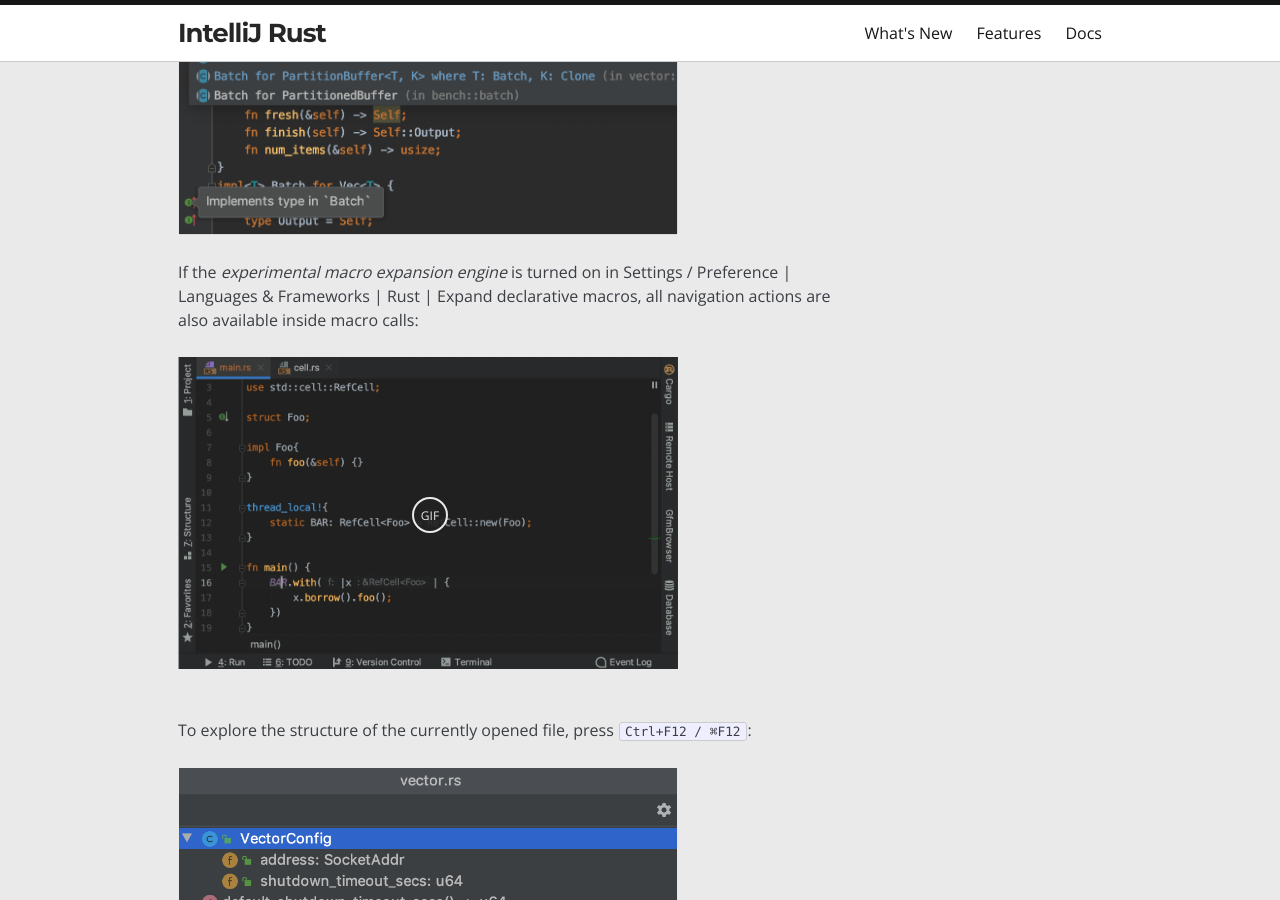
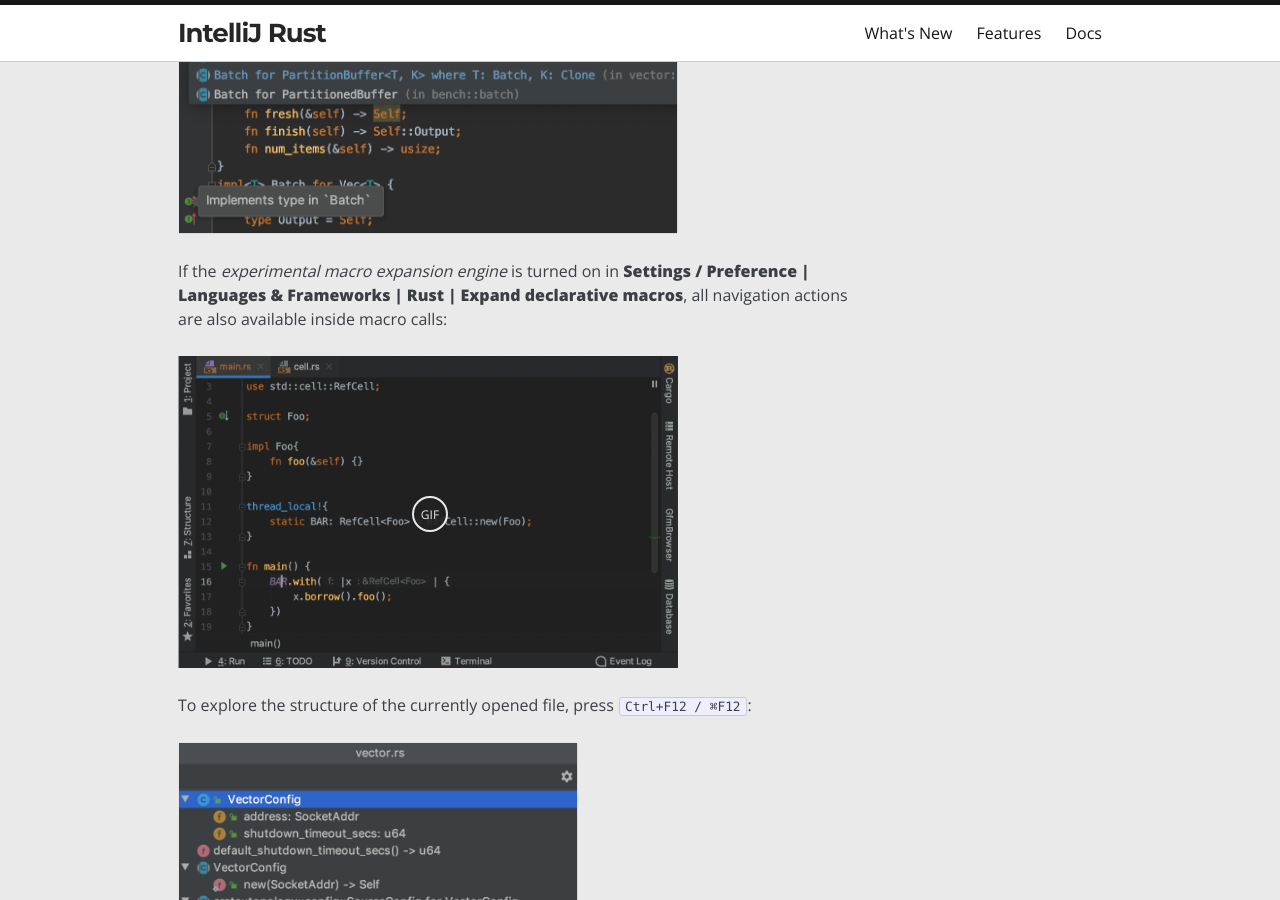
Before and after one commit to intellij-rust/intellij-rust.github.io, a Jekyll site: the page built from features.html, in a window 1280 px wide and 900 px high, scrolled down 8383 px. Built offline with Jekyll 4.4.1, drawn with Linux system fonts in a browser that asks for light colours; nearby versions of some CDN libraries; some web fonts are replaced.

Commit message:
Features - cleanup

```diff
--- a/features.html
+++ b/features.html
@@ -72,9 +72,7 @@
     <td>You can also get the type information by calling <strong>Type Info</strong> (<code>Ctrl + Shift + P / ⌃⇧P</code>) for a selected expression:</td>
   </tr>
   <tr>
-    <td><!--img class="gif" data-wait="true" data-scope="gif-scope" width=450
-             src="/assets/features/smart_editor/hints_change.png" data-gif="/assets/features/smart_editor/hints_change.gif"/-->
-      <img class="gif" data-wait="true" data-scope="gif-scope" width=450
+    <td><img class="gif" data-wait="true" data-scope="gif-scope" width=450
                src="/assets/features/smart_editor/hints_inlay.png" data-gif="/assets/features/smart_editor/hints_inlay.gif"/></td>
     <td><img class="gif" data-wait="true" data-scope="gif-scope" width=500
              src="/assets/features/smart_editor/type_info.png" data-gif="/assets/features/smart_editor/type_info.gif"/></td>
@@ -100,17 +98,18 @@
   <h3>Macro expansion popup</h3>
 <p>To explore the expansion of any declarative macro in your code, press <code>Alt/⌥ + Enter</code> and choose to view either one-step or full recursive expansion. This feature is a part of the macro expansion functionality that affects most of the code insight.
 </p>
-<p>
-<img class="gif" data-wait="true" data-scope="gif-scope" width=600
+<div class="pic">
+<img class="gif" data-wait="true" data-scope="gif-scope" width=550
      src="/assets/features/smart_editor/macro_expansion.png" data-gif="/assets/features/smart_editor/macro_expansion.gif"/>
-</p>
+</div>
+<p></p>
 
   <h3>Doc comments highlighting</h3>
 <p>Code block inside Doc comments are treated as valid Rust code: you get full code insight including syntax highlighting, completion, and intentions.</p>
-<p>
+<div class="pic">
   <img src="/assets/features/smart_editor/doc_comments_hl.png" width="600">
-</p>
-
+</div>
+<p></p>
 
   <h3>Code style and formatting</h3>
 
@@ -127,18 +126,18 @@
     <td>For out-of-scope items, like the cases of adding a trait import during method completion, the corresponding <code>use</code> item is inserted automatically:</td>
   </tr>
   <tr>
-    <td height="200"><img class="gif" data-wait="true" data-scope="gif-scope" width=400
+    <td><img class="gif" data-wait="true" data-scope="gif-scope" width=400
              src="/assets/features/code_completion/completion_derive.png" data-gif="/assets/features/code_completion/completion_derive.gif"/></td>
-    <td height="200"><img class="gif" data-wait="true" data-scope="gif-scope" width=400
+    <td><img class="gif" data-wait="true" data-scope="gif-scope" width=250
              src="/assets/features/code_completion/completion_trait.png" data-gif="/assets/features/code_completion/completion_trait.gif"/></td>
   </tr>
 </table>
 <br/>
 <p>In addition, IntelliJ Rust provides completion inside macro calls. It knows the resulting macro substitution and suggests the applicable items:</p>
 
-<p><img src="/assets/features/code_completion/completion_macro_calls.png" width="400">
-</p>
-
+<div class="pic"><img src="/assets/features/code_completion/completion_macro_calls.png" width="400">
+</div>
+<p></p>
 
 
   <h2 id="codegen" align="center">Code generation</h2>
@@ -146,27 +145,29 @@
     <h3>Intentions and quick-fixes</h3>
 <table border="1" cellpadding="5">
   <tr>
-    <td width="60%">The <i>Add missing fields</i> quick fix helps you interactively define field values of struct literals:</td>
+    <td width="50%">The <i>Add missing fields</i> quick fix helps you interactively define field values of struct literals:</td>
     <td>You can quickly add <code>#[derive]</code> clauses and <code>impl</code> blocks for structs and enums, and perform struct-to-tuple and tuple-to-struct conversion:</td>
   </tr>
   <tr>
-    <td height="200">
+    <td>
       <img class="gif" data-wait="true" data-scope="gif-scope" width="400"
            src="/assets/features/code_generation/missing_fields.png" data-gif="/assets/features/code_generation/missing_fields.gif"/>
     </td>
-    <td height="200"><img src="/assets/features/code_generation/add_derive_close.png" width="300"></td>
+    <td><img src="/assets/features/code_generation/add_derive_close.png" width="250"></td>
   </tr>
 </table>
 <br/>
 <p>Auto-import works for all unresolved references in your code:</p>
-<p><img class="gif" data-wait="true" data-scope="gif-scope" width=400
+<div class="pic">
+  <img class="gif" data-wait="true" data-scope="gif-scope" width=500
        src="/assets/features/code_generation/auto-import.png" data-gif="/assets/features/code_generation/auto-import.gif"/>
-</p>
-
+</div>
+<p></p>
 <p>IntelliJ Rust also checks <code>match</code> expressions in your code and suggest to remove unreachable patterns or add missing ones, including the cases of complex patterns with multiple types. This inspection also supports <a href="https://github.com/rust-lang/rfcs/blob/master/text/2005-match-ergonomics.md">match ergonomics</a>.</p>
-<p><img src="/assets/features/code_generation/mathc_checks.png" width="400">
-</p>
-
+<div class="pic">
+  <img src="/assets/features/code_generation/mathc_checks.png" width="400">
+</div>
+<p></p>
 
     <h3>Live templates, ‘Surround with’, and Postfix completion</h3>
 <p>There is a number of ready-to-use live templates to help you insert frequently used Rust constructs into your code. You can always customize and extend this set.
@@ -174,15 +175,17 @@
 <p>
   Which templates will be available is defined by the current context: press <code>Ctrl/⌘ + J</code> to see the options. If you already know the abbreviation, just start typing it, choose from the list of suggestions, and then press <code>Tab</code> to navigate between the template variables:
 </p>
-<p><img class="gif" data-wait="true" data-scope="gif-scope" width=400
+<div class="pic"><img class="gif" data-wait="true" data-scope="gif-scope" width=500
         src="/assets/features/code_generation/livetemplates_basic.png" data-gif="/assets/features/code_generation/livetemplates_basic.gif"/>
-</p>
+</div>
+<p></p>
 
 <p>You can select a piece of code and press <code>Ctrl+Alt+J / ⌥⌘J</code> to surround it with a live template, or press <code>Ctrl+Alt+T / ⌥⌘T</code> to surround it with <code>loop</code>, <code>while</code>, <code>if</code>, <code>for</code>, or other wrappers, depending on the context.</p>
 <p>Another option to insert code constructs is postfix completion. For example, type <code>.dbg</code> after an expression to insert a <code>dbg!</code> invocation for it:</p>
-<p><img class="gif" data-wait="true" data-scope="gif-scope" width=400
+<div class="pic"><img class="gif" data-wait="true" data-scope="gif-scope" width=600
         src="/assets/features/code_generation/postfix.png" data-gif="/assets/features/code_generation/postfix.gif"/>
-</p>
+</div>
+<p></p>
 
 
     <h3>Refactorings</h3>
@@ -198,28 +201,31 @@
 
 <p>One of the most frequently used refactorings, <strong>Rename</strong> (<code>Shift+F6 / ⇧F6</code>), renames any symbols and automatically corrects all the references in your code. For example, when you rename a trait item, the corresponding items in the trait implementations are renamed as well:
 </p>
-<p><img class="gif" data-wait="true" data-scope="gif-scope" width=400
+<div class="pic"><img class="gif" data-wait="true" data-scope="gif-scope" width=400
         src="/assets/features/code_generation/rename_trait.png" data-gif="/assets/features/code_generation/rename_trait.gif"/>
-</p>
-
+</div>
+<p></p>
 <p>You can rename symbols in-place or use a dialog with a preview.</p>
 <p>At any place in your code, call <strong>Rector This</strong> (<code>Ctrl+Shift+Alt+T / ⌃T</code>) to see the list of available context-depend refactorings. As an example, here is how you can easily put the result of an expression into a variable, affecting all usages:
 </p>
-<p><img class="gif" data-wait="true" data-scope="gif-scope" width=400
+<div class="pic"><img class="gif" data-wait="true" data-scope="gif-scope" width=600
         src="/assets/features/code_generation/extract_var.png" data-gif="/assets/features/code_generation/extract_var.gif"/>
-</p>
-<br/>
+</div>
+<p></p>
+
 
   <h2 id="navigation" align="center">Navigation and search</h2>
 <h3>Search everywhere</h3>
 <p>The easiest way to find anything in the IDE - a code item, action, or UI element - is Search Everywhere. Press <code>Shift/⇧</code> twice and start typing what you’re looking for. Completion also works in this dialog to help you find the desired item, and you can narrow the search by setting the required scope:</p>
-<p><img src="/assets/features/navigation/search_everywhere.png" width="600"></p>
+<div class="pic"><img src="/assets/features/navigation/search_everywhere.png" width="600"></div>
+<p></p>
 
 <h3>Find Usages</h3>
 <p>To locate all the occurrences of any symbol in your code, place the caret on it and call Find Usages. The IDE understands symbol context, so you will not see textual matches in the results.</p>
 <p>You can highlight the usages in the current file by pressing <code>Ctrl+Shift+F7 / ⇧⌘F7</code>, and then jump between them, or list all usages in a separate window using <code>Alt+F7 / ⌥F7</code>. In the results window, you can filter and group the results, and jump back to the source code:
 </p>
-<p><img src="/assets/features/navigation/find_usages.png" width="600"></p>
+<div class="pic"><img src="/assets/features/navigation/find_usages.png" width="500"></div>
+<p></p>
 
 
 <h3>Go-To and File Structure</h3>
@@ -229,19 +235,19 @@
 
 <p>There is also a handy ‘Go to Implementation’ gutter icon to help you quickly switch between traits, types, and impls:
 </p>
-<p><img src="/assets/features/navigation/goto_impl_gutter.png" width="500"></p>
+<div class="pic"><img src="/assets/features/navigation/goto_impl_gutter.png" width="500"></div>
+<p></p>
 
-<p>If the <i>experimental macro expansion engine</i> is turned on in Settings / Preference | Languages & Frameworks | Rust | Expand declarative macros, all navigation actions are also available inside macro calls:</p>
-<p><img class="gif" data-wait="true" data-scope="gif-scope" width=500
+<p>If the <i>experimental macro expansion engine</i> is turned on in <strong>Settings / Preference | Languages & Frameworks | Rust | Expand declarative macros</strong>, all navigation actions are also available inside macro calls:</p>
+<div class="pic"><img class="gif" data-wait="true" data-scope="gif-scope" width=500
         src="/assets/features/navigation/navigation_in_macros.png" data-gif="/assets/features/navigation/navigation_in_macros.gif"/>
-</p>
-<br/>
+</div>
+<p></p>
+<p>To explore the structure of the currently opened file, press <code>Ctrl+F12 / ⌘F12</code>:</p>
+<div class="pic"><img src="/assets/features/navigation/file_structure.png" width="400"></div>
+<p></p>
 
-<p>To explore the structure of the currently opened file, press <code>Ctrl+F12 / ⌘F12</code>:</p>
-<p><img src="/assets/features/navigation/file_structure.png" width="500"></p>
-
-
-  <h2 id="analysis">Code analysis</h2>
+  <h2 id="analysis" align="center">Code analysis</h2>
 <h3>Inspections</h3>
 <p>IntelliJ Rust uses a set of inspections to monitor code as you type. You can configure the list of inspections, and set their severities and scopes in <strong>Settings / Preference | Editor | Inspections</strong>.</p>
 <p>
```
